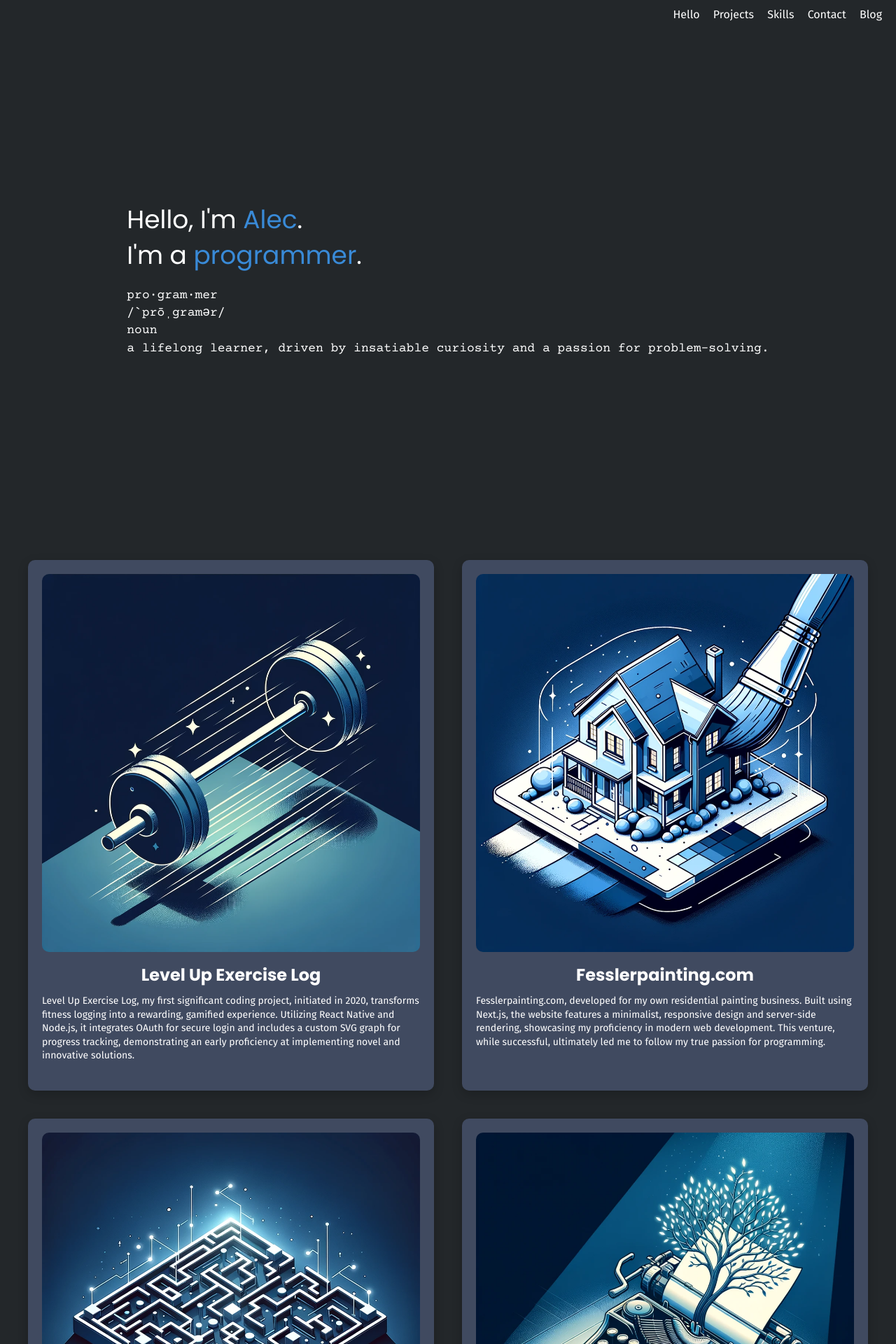
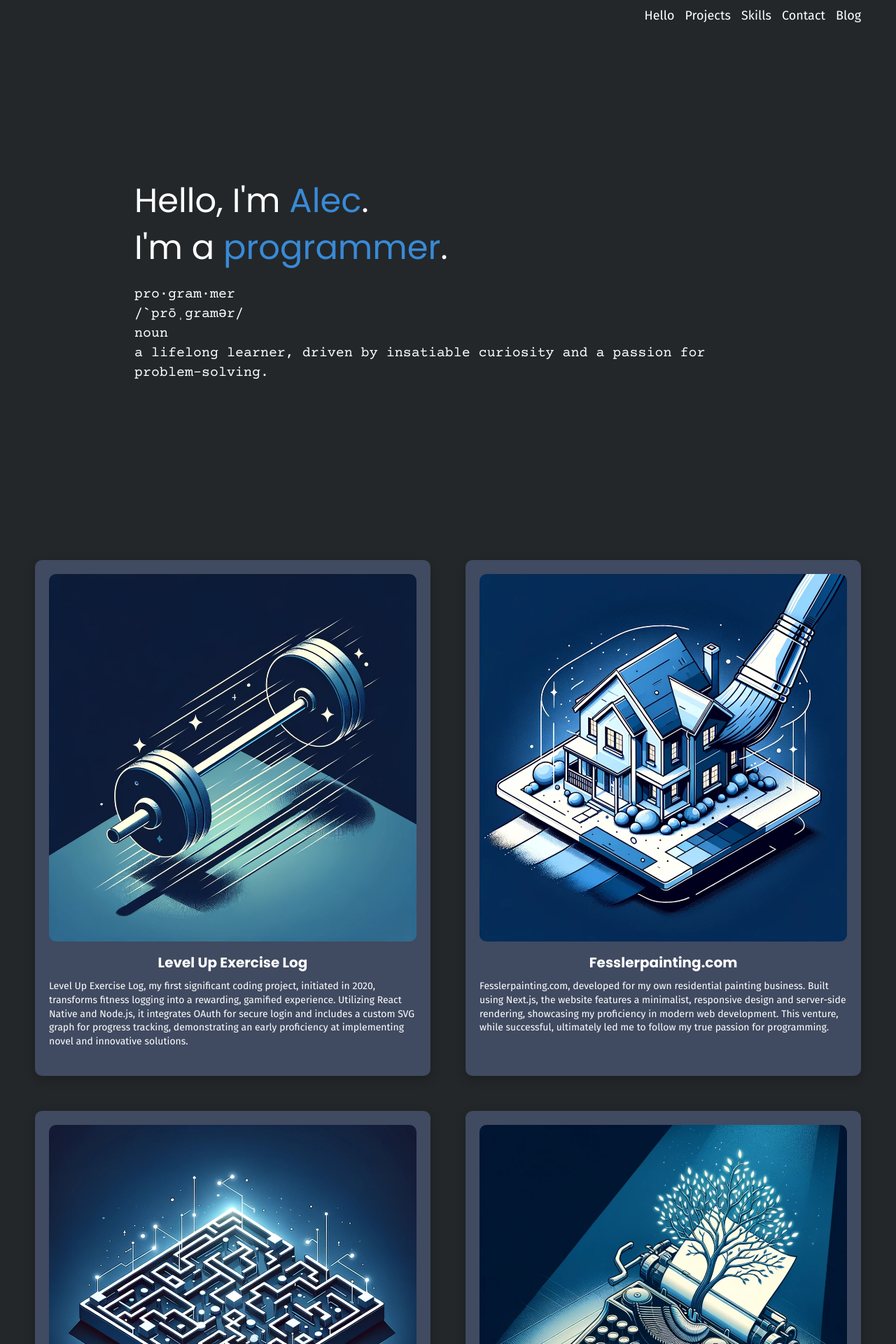
Before and after one commit to AlecFessler/dev-portfolio, a Next.js app: page / in a window 1280 px wide. Shown: the top 1920 px of the page at 70% size. Built offline with nearby package versions, Linux system fonts and the light colour scheme.

Commit message:
everything responsive up to 768px width

```diff
--- a/src/components/header/Header.tsx
+++ b/src/components/header/Header.tsx
@@ -14,10 +14,19 @@ const HeaderContainer = styled.header`
   background-color: ${({ theme }) => theme.colors.background};
   z-index: 1000;
   font-size: ${({ theme }) => theme.fontSizes.medium};
+
+  @media (min-width: 425px) {
+    padding: 1rem 4rem 1rem 0;
+  }
+
+  @media (min-width: 768px) {
+    padding: 1rem 5rem 1rem 0;
+    font-size: ${({ theme }) => theme.fontSizes.regular};
+  }
 `;
 
 const ScrollNav = styled(ScrollLink)`
-  margin-left: clamp(1rem, 1.5vw, 3rem);
+  margin-left: 1rem;
   cursor: pointer;
   transition: color 0.2s;
   color: ${({ theme }) => theme.colors.text};
@@ -25,16 +34,24 @@ const ScrollNav = styled(ScrollLink)`
   &:hover {
     color: ${({ theme }) => theme.colors.primary};
   }
+
+  @media (min-width: 768px) {
+    margin-left: 1.5rem;
+  }
 `;
 
 const RouterNav = styled(Link)`
-  margin-left: clamp(1rem, 1.5vw, 3rem);
+  margin-left: 1rem;
   cursor: pointer;
   transition: color 0.2s;
   color: ${({ theme }) => theme.colors.text};
 
   &:hover {
     color: ${({ theme }) => theme.colors.primary};
+  }
+
+  @media (min-width: 768px) {
+    margin-left: 1.5rem;
   }
 `;
 
--- a/src/components/projects/ProjectCard.tsx
+++ b/src/components/projects/ProjectCard.tsx
@@ -32,10 +32,6 @@ const Title = styled.h3`
     @media (min-width: 375px) {
         font-size: ${({ theme }) => theme.fontSizes.large};
     }
-
-    @media (min-width: 425px) {
-        font-size: ${({ theme }) => theme.fontSizes.xlarge};
-    }
 `;
 
 const Description = styled.p`
--- a/src/components/projects/ProjectMedia.tsx
+++ b/src/components/projects/ProjectMedia.tsx
@@ -8,6 +8,10 @@ const MediaContainer = styled.div`
     position: relative;
     width: calc(100vw - 4rem);
     aspect-ratio: 16 / 9;
+
+    @media (min-width: 768px) {
+        width: calc(100vw - 19rem);
+    }
 `;
 
 const MediaCaption = styled.p`
@@ -26,6 +30,10 @@ const MediaCaption = styled.p`
     @media (min-width: 425px) {
         font-size: ${({ theme }) => theme.fontSizes.small};
         padding: 10px;
+    }
+
+    @media (min-width: 768px) {
+        border-radius: 0 0 10px 10px;
     }
 `;
 
--- a/src/components/sections/Hello.tsx
+++ b/src/components/sections/Hello.tsx
@@ -13,6 +13,11 @@ const StyledSection = styled.section`
 
     @media (min-width: 425px) {
         padding: 0 4rem;
+    }
+
+    @media (min-width: 768px) {
+        padding: 0;
+        width: 70%;
     }
 `;
 
@@ -31,6 +36,10 @@ const GreetingText = styled.h1`
     @media (min-width: 425px) {
         font-size: ${({ theme }) => theme.fontSizes.xxxlarge};
     }
+
+    @media (min-width: 768px) {
+        font-size: ${({ theme }) => theme.fontSizes.huge};
+    }
 `;
 
 const Highlight = styled.span`
@@ -44,6 +53,10 @@ const Definition = styled.h2`
     max-width: 100%;
     font-weight: 400;
     font-size: ${({ theme }) => theme.fontSizes.regular};
+
+    @media (min-width: 768px) {
+        font-size: ${({ theme }) => theme.fontSizes.large};
+    }
 `;
 
 const Hello = () => {
--- a/src/components/sections/Projects.tsx
+++ b/src/components/sections/Projects.tsx
@@ -32,6 +32,8 @@ const ProjectsSection = styled.section`
     }
 
     @media (min-width: 768px) {
+        padding: 0 5rem;
+        gap: 5rem;
         grid-template-columns: repeat(2, 1fr);
     }
 `;
```
